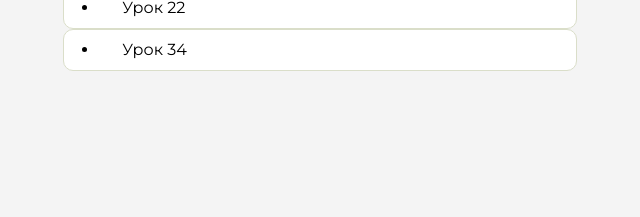
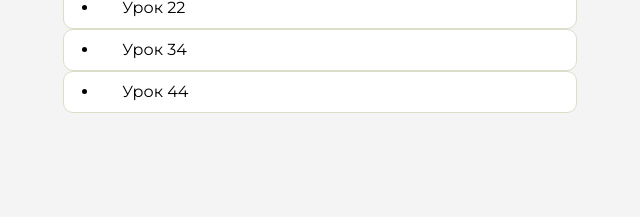
Before and after one commit to Valeria0224/homework, a plain HTML site: page index.html in a window 1280 px wide. Shown: the part 293-510 px from the top of the page, 518-1158 px from the left. Drawn offline with Linux system fonts and the light colour scheme.

Commit message:
Update index.html

```diff
--- a/index.html
+++ b/index.html
@@ -106,6 +106,10 @@
                   <li class="content__list-item">
                         <a href="html--34/index.html">Урок 34</a>
                 </ul>
+                  </ul>
+                  <li class="content__list-item">
+                        <a href="html-44/index.html">Урок 44</a>
+                </ul>
             </div>
             <div class="content__block hidden" id="diplomBlock">
                 <div class="content__title">Дипломный проект</div>
```
